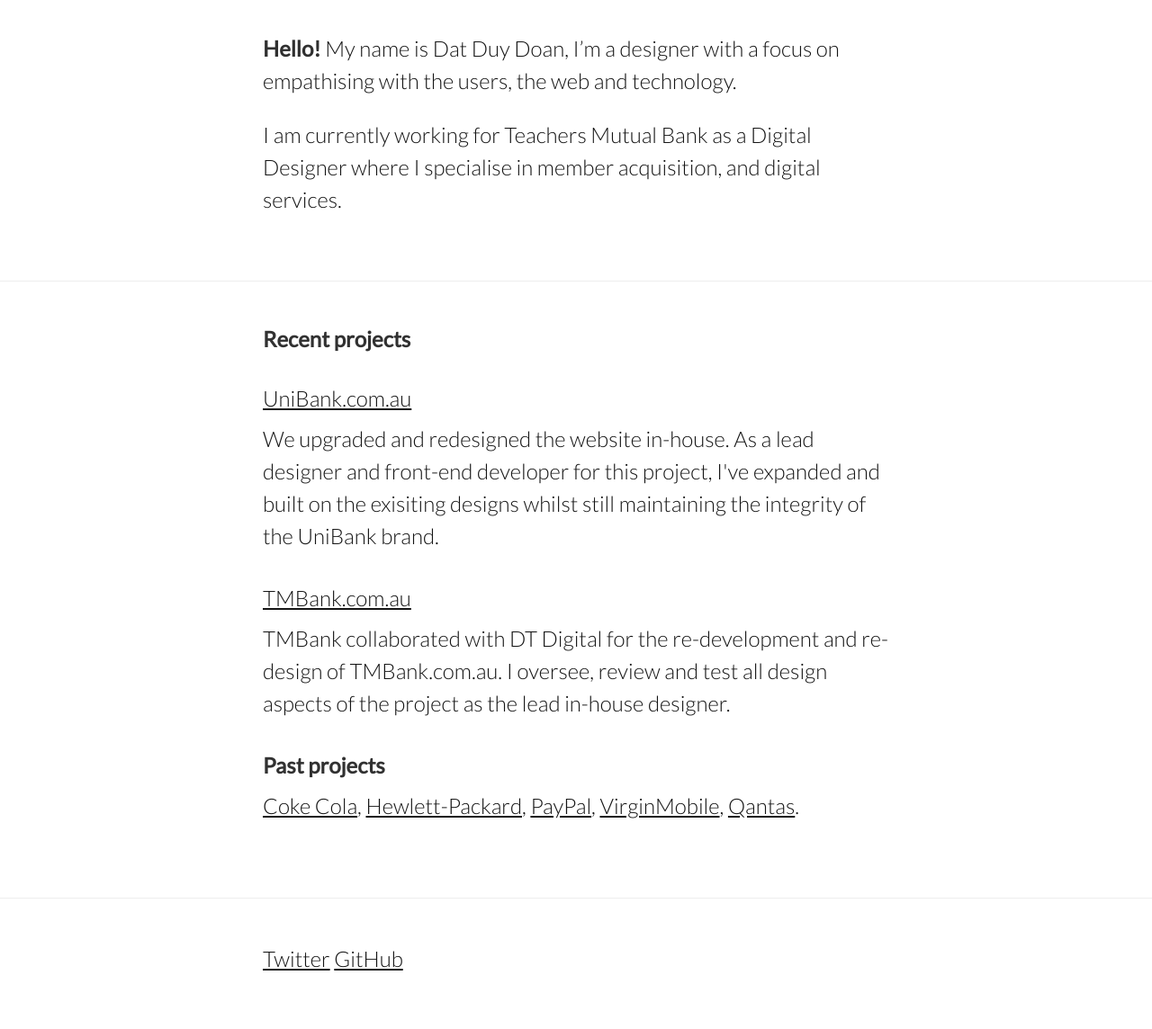
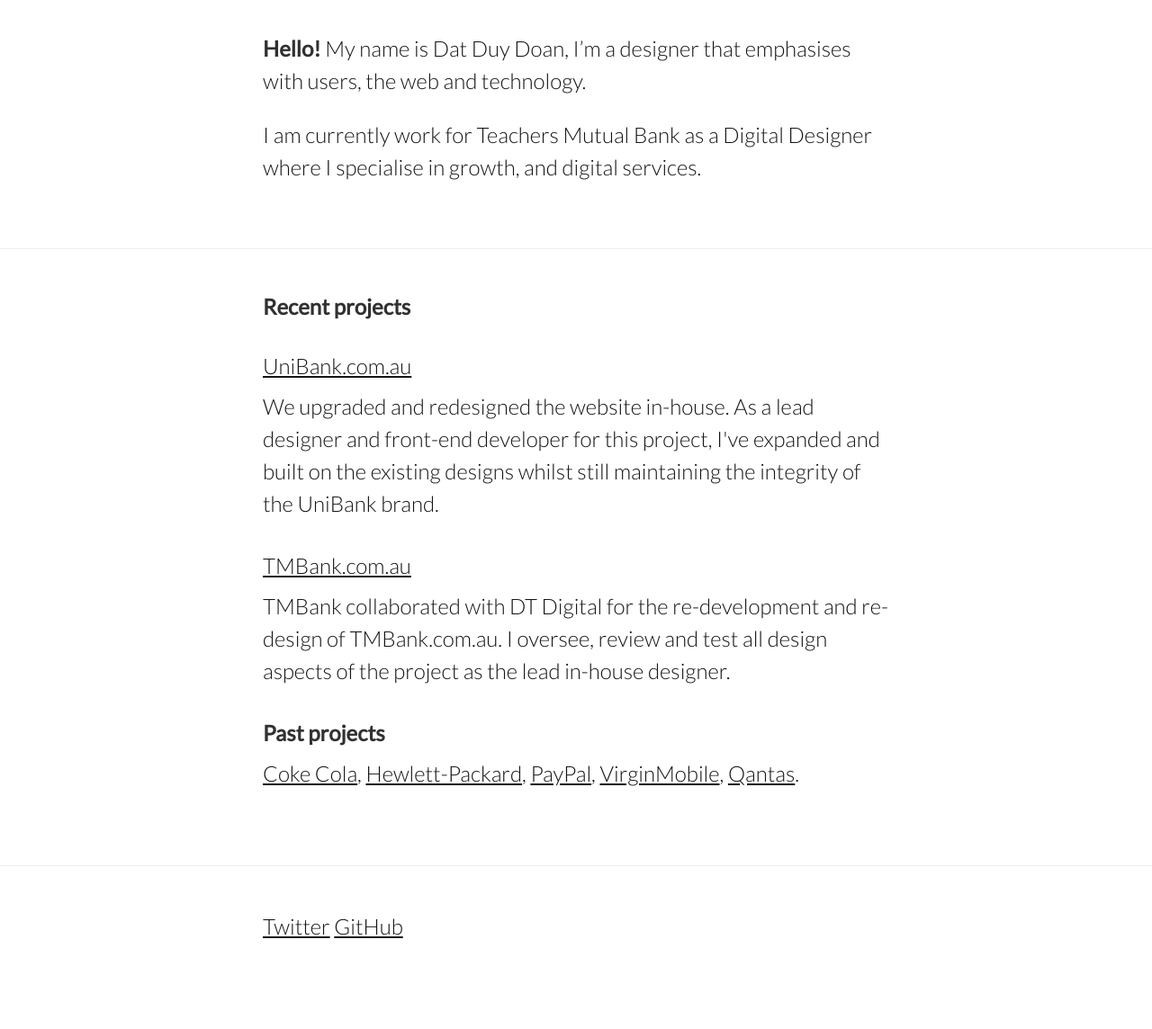
Before and after one commit to datdoan/datdoan.github.io, a Jekyll site: the page built from index.html, in a window 1280 px wide. Shown: the whole page at 90% size. Built offline with Jekyll 4.4.1, drawn with Linux system fonts in a browser that asks for light colours; after the commit the page ends 1108 px from its top, so only the background shows below that.

Commit message:
Copy updates

```diff
--- a/index.html
+++ b/index.html
@@ -4,10 +4,10 @@
 ---
 <header class="wrap">
 <div class="container">
-  <p><strong>Hello!</strong> My name is Dat Duy Doan, I’m a designer with
-  a focus on empathising with the users, the web and technology.</p>
-  <p>I am currently working for Teachers Mutual Bank as a Digital Designer where
-  I specialise in member acquisition, and digital services.</p>
+  <p><strong>Hello!</strong> My name is Dat Duy Doan, I’m a designer that
+  emphasises with users, the web and technology.</p>
+  <p>I am currently work for Teachers Mutual Bank as a Digital Designer where
+  I specialise in growth, and digital services.</p>
 </div>
 </header>
 <hr />
@@ -18,7 +18,7 @@
      <h3><a href="http://www.unibank.com.au">UniBank.com.au</a></h3>
      <p>We upgraded and redesigned the website in-house. As a lead designer and
      front-end developer for this project, I've expanded and built on the
-     exisiting designs whilst still maintaining the integrity of the UniBank
+     existing designs whilst still maintaining the integrity of the UniBank
      brand.</p>
      <h3><a href="http://www.tmbank.com.au">TMBank.com.au</a></h3>
      <p>TMBank collaborated with DT Digital for the re-development and re-design
```
